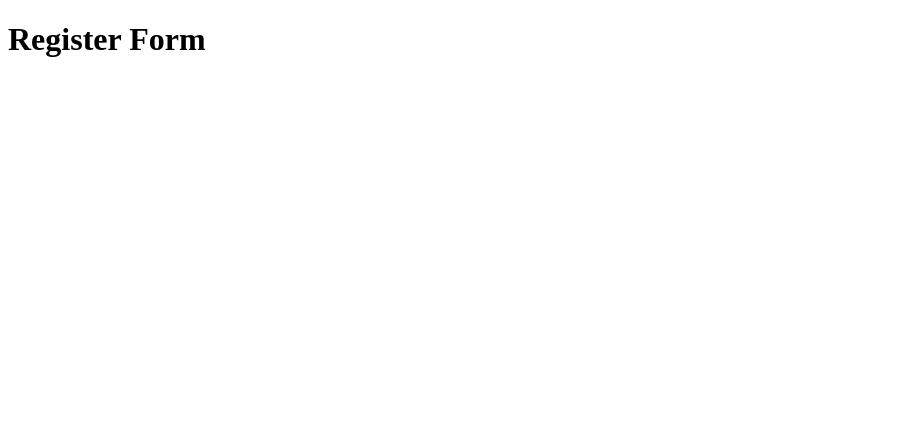
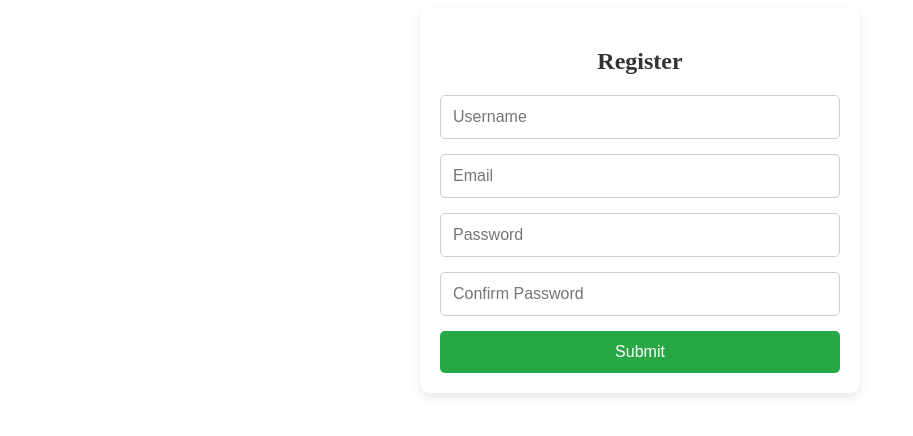
Before and after one commit to MarkoMTP/Digital-Marketing-Blog-front-end-admin, a React (Vite) app: page /register in a window 1280 px wide. Shown: the top 436 px of the page, without its empty margins (0-913 px from the left). Built offline with nearby package versions, Linux system fonts and the light colour scheme.

Commit message:
Created and tested the registration form component, tested for success and fail registration, also created a register Success page and a fail register page

```diff
--- /dev/null
+++ b/src/components/ErrorPage.jsx
@@ -0,0 +1,29 @@
+import { useLocation } from "react-router-dom";
+
+const ErrorPage = () => {
+  const location = useLocation();
+
+  // Extract the error from the location state
+  const error = location.state?.error;
+
+  return (
+    <div>
+      <h1>Error Page</h1>
+      <div>
+        {/* Check if error has 'errors' property and it's an array */}
+        {Array.isArray(error?.errors) ? (
+          error.errors.map((err, index) => (
+            <div key={index}>
+              <p>{err.msg || "An unknown error occurred."}</p>
+            </div>
+          ))
+        ) : (
+          // If error is not an array of errors, display the single error message
+          <p>{error?.msg || error || "An unknown error occurred."}</p>
+        )}
+      </div>
+    </div>
+  );
+};
+
+export default ErrorPage;
--- /dev/null
+++ b/src/components/RegSuccess.jsx
@@ -0,0 +1,13 @@
+import { Link } from "react-router-dom";
+
+function RegisterSuccess() {
+  return (
+    <>
+      {" "}
+      <h2> User Registered</h2>
+      <Link to="/login">Go back</Link>
+    </>
+  );
+}
+
+export default RegisterSuccess;
--- a/src/components/RegisterForm.jsx
+++ b/src/components/RegisterForm.jsx
@@ -1,5 +1,78 @@
-const RegisterForm = async () => {
-  return <h1>Register Form</h1>;
-};
+import { useState } from "react";
+import { useNavigate } from "react-router-dom";
+import "../styles/RegisterForm.css"; // Import CSS file
+import api from "../api";
+
+function RegisterForm() {
+  const [userName, setUsername] = useState("");
+  const [email, setEmail] = useState("");
+  const [password, setPassword] = useState("");
+  const [confirmPassword, setConfirmPassword] = useState("");
+  const navigate = useNavigate();
+
+  const handleSubmit = async (e) => {
+    e.preventDefault();
+    try {
+      await api.post("register/admin", {
+        userName,
+        email,
+        password,
+        confirmPassword,
+      });
+      navigate("/registrationSuccess");
+    } catch (error) {
+      console.log(error);
+
+      navigate("/errorRegistration", {
+        state: {
+          error: error.response?.data,
+        },
+      });
+    }
+  };
+
+  return (
+    <div className="container">
+      <h2 className="heading">Register</h2>
+      <form onSubmit={handleSubmit} className="form">
+        <input
+          type="text"
+          placeholder="Username"
+          value={userName}
+          onChange={(e) => setUsername(e.target.value)}
+          required
+          className="input"
+        />
+        <input
+          type="email"
+          placeholder="Email"
+          value={email}
+          onChange={(e) => setEmail(e.target.value)}
+          required
+          className="input"
+        />
+        <input
+          type="password"
+          placeholder="Password"
+          value={password}
+          onChange={(e) => setPassword(e.target.value)}
+          required
+          className="input"
+        />
+        <input
+          type="password"
+          placeholder="Confirm Password"
+          value={confirmPassword}
+          onChange={(e) => setConfirmPassword(e.target.value)}
+          required
+          className="input"
+        />
+        <button type="submit" className="button">
+          Submit
+        </button>
+      </form>
+    </div>
+  );
+}
 
 export default RegisterForm;
--- /dev/null
+++ b/src/styles/RegisterForm.css
@@ -0,0 +1,52 @@
+.container {
+  max-width: 400px;
+  margin: 0 auto;
+  padding: 20px;
+  background-color: #fff;
+  border-radius: 10px;
+  box-shadow: 0 4px 10px rgba(0, 0, 0, 0.1);
+  text-align: center;
+}
+
+.heading {
+  font-size: 24px;
+  font-weight: bold;
+  margin-bottom: 20px;
+  color: #333;
+}
+
+.form {
+  display: flex;
+  flex-direction: column;
+  gap: 15px;
+}
+
+.input {
+  padding: 12px;
+  border: 1px solid #ccc;
+  border-radius: 5px;
+  font-size: 16px;
+  width: 100%;
+  box-sizing: border-box;
+  transition: border-color 0.3s;
+}
+
+.input:focus {
+  border-color: #007bff;
+  outline: none;
+}
+
+.button {
+  padding: 12px;
+  background-color: #28a745;
+  color: #fff;
+  border: none;
+  border-radius: 5px;
+  font-size: 16px;
+  cursor: pointer;
+  transition: background-color 0.3s;
+}
+
+.button:hover {
+  background-color: #218838;
+}
```
Also changed, not shown: src/components/routes.jsx (+10 -0 lines), 2 other files (tests, documents, lock files or other folders).
